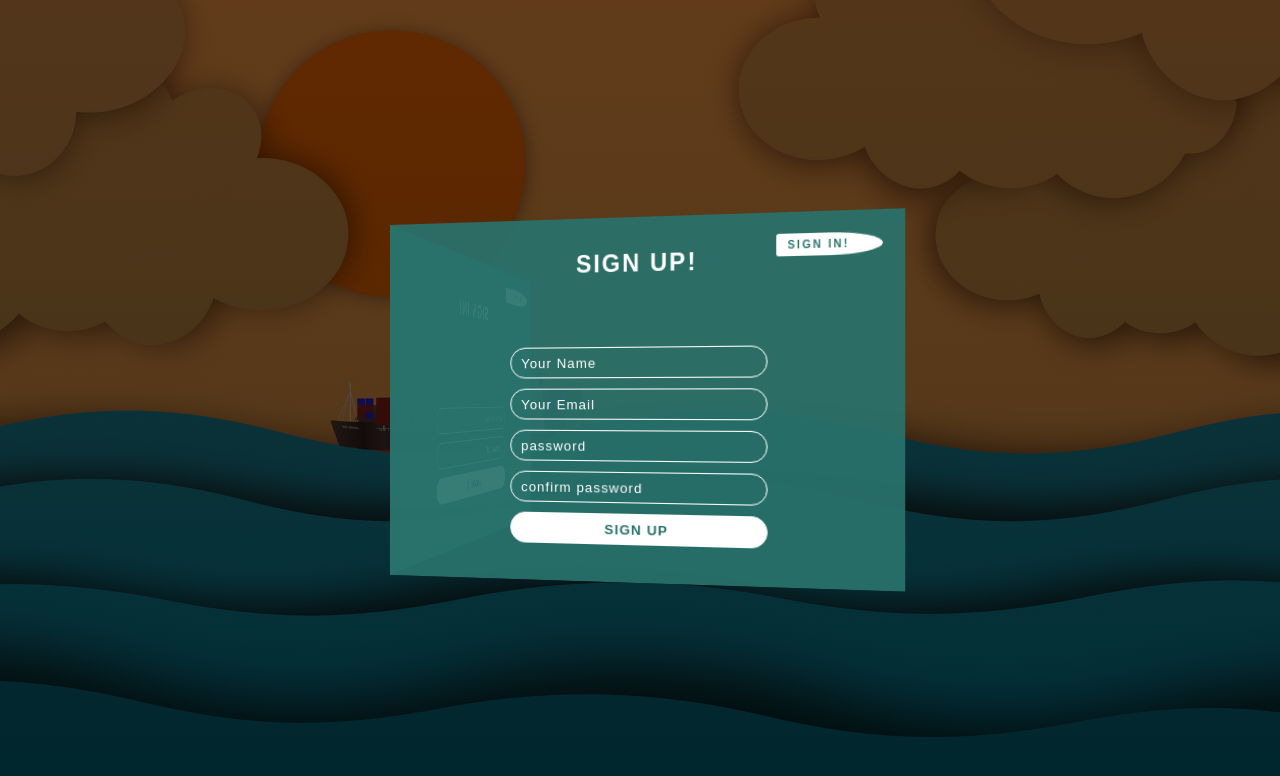
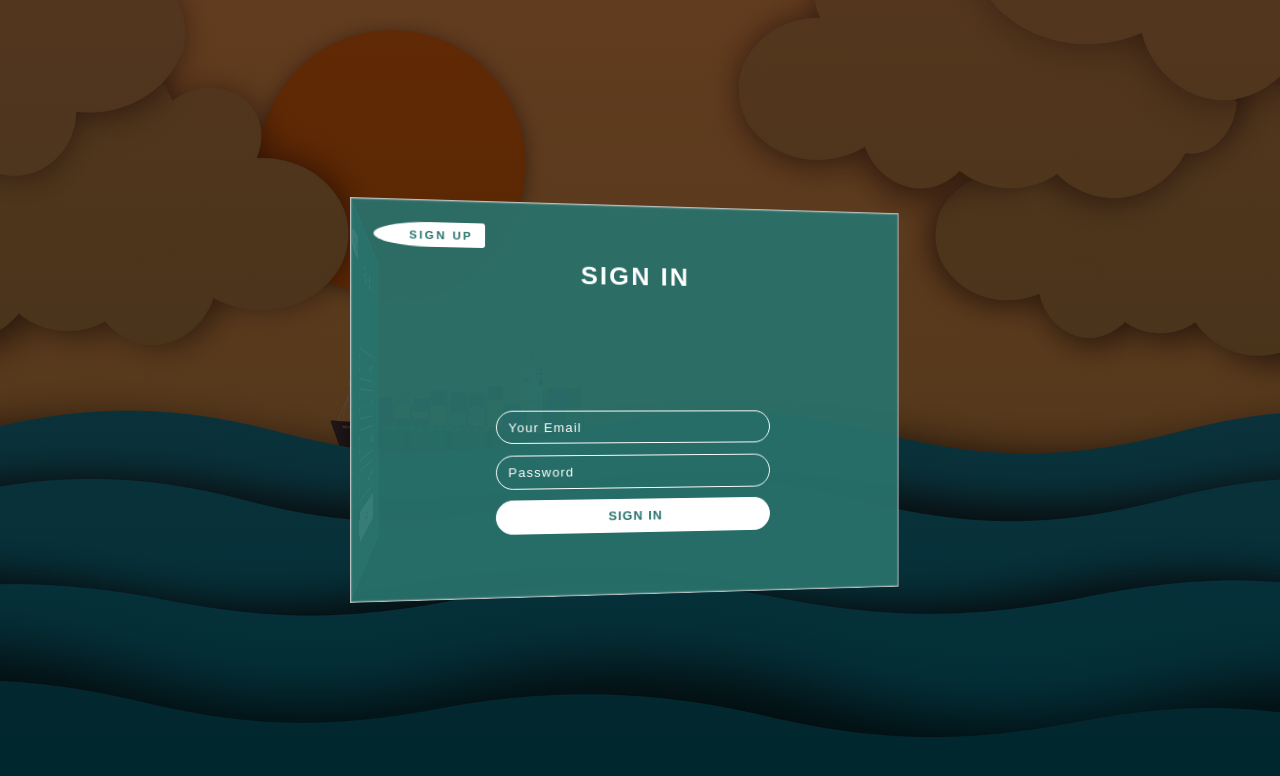
Before and after one commit to ANDREWAHN-UK/3D-sign-in-out, a plain HTML site: page index.html in a window 1280 px wide. Drawn offline with Linux system fonts and the light colour scheme.

Commit message:
all -updated code to make transition work

```diff
--- a/assets/script.js
+++ b/assets/script.js
@@ -1,14 +1,15 @@
-const signUpBtn = document.querySelector(".sign-up-button");
+const signUpBtn = document.querySelector(".signup-btn");
+const signInBtn = document.querySelector(".signin-btn");
+const formsWrapper = document.querySelector(".forms-wrapper");
 
-const signInBtn = document.querySelector(".sign-in-button");
 
-const formsWrapper = document.querySelector(".forms-wrapper")
-
+// when clicked, adds or removes the change class
 signUpBtn.addEventListener("click", (e) => {
-    e.preventDefault();
-    formsWrapper.classList.add("change")
+  e.preventDefault();
+  formsWrapper.classList.add("change");
 });
 
 signInBtn.addEventListener("click", (e) => {
-    e.preventDefault();
+  e.preventDefault();
+  formsWrapper.classList.remove("change");
 });
--- a/assets/style.css
+++ b/assets/style.css
@@ -1,95 +1,89 @@
-/* sets base styles */
 * {
     margin: 0;
     padding: 0;
     box-sizing: border-box;
     text-decoration: none;
-    font-family: Arial, Helvetica, sans-serif;
+    font-family: Arial, sans-serif;
   }
 
-/* allows for rem to be 10 px */
   html {
-    font-size: 62.5%;
+    font-size: 72.5%;
   }
 
   .container {
+    width: 100%;
     height: 100vh;
-    width: 100%;
-    /* linear gradient acts as a filter */
-    background: linear-gradient(rgba(31, 7, 1, 0.7), rgba(0, 0, 0, 0.7)), url(/assets/images/bg.png) center no-repeat;
+    background: linear-gradient(rgba(31, 7, 7, 0.7), rgba(0, 0, 0, 0.7)),
+      url(images/bg.png) center no-repeat;
     background-size: cover;
-    /* the below gives it the 3d effect */
     perspective: 100rem;
   }
 
-/* wraps around both forms */
   .forms-wrapper {
     transform-style: preserve-3d;
     position: absolute;
     top: calc(50% - 17.5rem);
     left: calc(50% - 25rem);
-    transform: rotateY(-10deg);
+    transform: rotateY(10deg);
+    transition: transform 0.5s, left 0.5s;
   }
 
-/* common styles for the forms */
+  .forms-wrapper.change {
+    transform: rotateY(70deg);
+    left: calc(50% + 25rem);
+  }
+
   .forms-wrapper form {
     width: 50rem;
     height: 35rem;
     background-color: rgba(40, 114, 108, 0.925);
-    /* following 4 lines change howi content inside the box is displayed */
     display: flex;
     flex-direction: column;
     justify-content: space-around;
     align-items: center;
-    box-shadow: .1rem, .1rem, .1rem #ccc inset, -.1rem -.1rem .1rem #ccc inset;
+    box-shadow: 0.1rem 0.1rem 0.1rem #ccc inset, -0.1rem -0.1rem 0.1rem #ccc inset;
     position: absolute;
   }
 
-.sign-upform{
+  .signup-form {
     transform: rotateY(270deg) translateZ(25rem) translateX(-25rem);
   }
 
-/* this affects the sign up and sign in buttons */
   form a {
     position: absolute;
     top: 2rem;
-
     background-color: #fff;
     font-weight: 600;
     text-transform: uppercase;
     color: rgba(40, 114, 108);
-    letter-spacing: .2rem;
-
+    letter-spacing: 0.2rem;
   }
 
-.sign-up-button{
+  .signup-btn {
     left: 2rem;
     padding: 0.5rem 1rem 0.5rem 3rem;
     border-radius: 100% 0.5rem 0.5rem 100%;
   }
 
-.sign-in-button{
+  .signin-btn {
     right: 2rem;
     padding: 0.5rem 3rem 0.5rem 1rem;
     border-radius: 0.5rem 100% 100% 0.5rem;
   }
 
-/* this affects the heading */
-form h2{
+  form h2 {
     font-size: 2.3rem;
     text-transform: uppercase;
-    letter-spacing: .2rem;
+    letter-spacing: 0.2rem;
     color: #fff;
   }
 
-/* this affects the wrapper that holds the inputs */
-.inputs-wrapper{
+  .inputs-wrapper {
     display: flex;
     flex-direction: column;
   }
 
-/* this affects the email/password/sign in elements */
-.inputs-wrapper input{
+  .inputs-wrapper input {
     width: 25rem;
     height: 3rem;
     padding: 0.5rem 1rem;
@@ -102,12 +96,12 @@ form h2{
     outline: none;
   }
 
-.inputs-wrapper input::placeholder{
+  .inputs-wrapper input::placeholder {
     color: #fff;
     font-weight: 300;
   }
 
-.inputs-wrapper input[type="submit"]{
+  .inputs-wrapper input[type="submit"] {
     background-color: #fff;
     color: rgba(40, 114, 108);
     font-weight: 900;
--- a/index.html
+++ b/index.html
@@ -10,36 +10,31 @@
 </head>
 
 <body>
+
     <div class="container">
         <div class="forms-wrapper">
-            <form class="sign-upform">
-                <a href="" class="sign-up-button">
-                    Sign Up!
-                </a>
-                <h2>Sign In!</h2>
-                <div class="inputs-wrapper">
-                    <input type="text" placeholder="Your email">
-                    <input type="password" placeholder="password">
-                    <input type="submit" value="sign in">
-                </div>
-
-            </form>
-            <form class="sign-inform">
-                <a href="" class="sign-in-button">
-                    Sign In!
-                </a>
-                <h2>Sign Up!</h2>
-                <div class="inputs-wrapper">
-                    <input type="text" placeholder="Your Name">
-                    <input type="text" placeholder="Your Email">
-                    <input type="password" placeholder="password">
-                    <input type="password" placeholder="confirm password">
-                    <input type="submit" value="sign up">
-                </div>
-            </form>
-
+          <form class="signin-form">
+            <a href="#" class="signup-btn">Sign Up</a>
+            <h2>Sign In</h2>
+            <div class="inputs-wrapper">
+              <input type="text" placeholder="Your Email" />
+              <input type="password" placeholder="Password" />
+              <input type="submit" value="Sign In" />
+            </div>
+          </form>
+          <form class="signup-form">
+            <a href="#" class="signin-btn">Sign In</a>
+            <h2>Sign Up</h2>
+            <div class="inputs-wrapper">
+              <input type="text" placeholder="Your Name" />
+              <input type="text" placeholder="Your Email" />
+              <input type="password" placeholder="Password" />
+              <input type="password" placeholder="Confirm Password" />
+              <input type="submit" value="Sign Up" />
+            </div>
+          </form>
         </div>
-    </div>
+      </div>
     <script src="assets/script.js"></script>
 </body>
 
```
Lines whose indentation alone changed are shown as unchanged.
